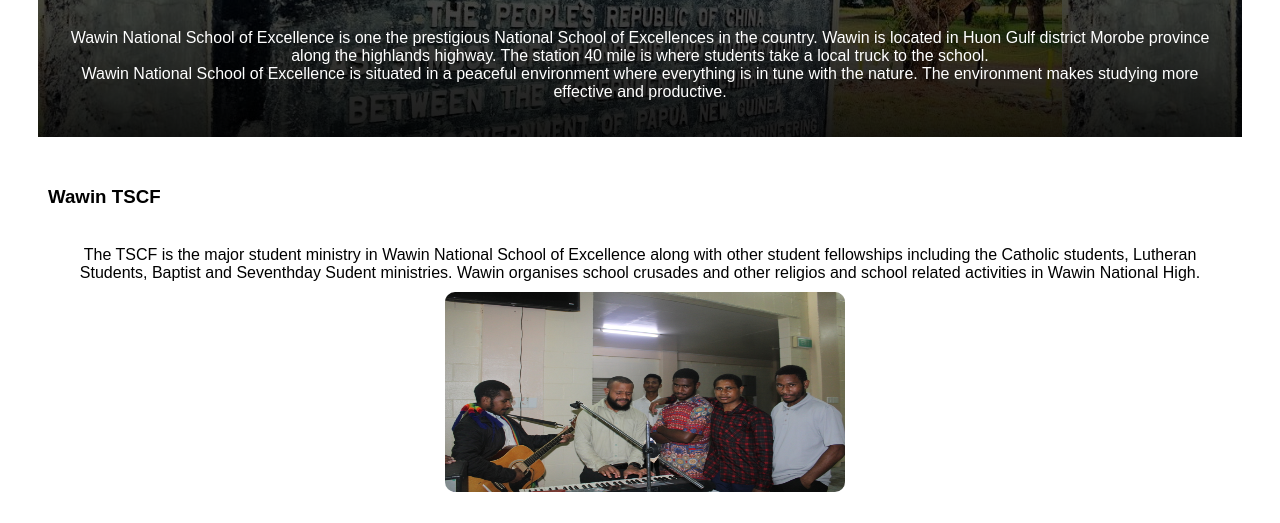
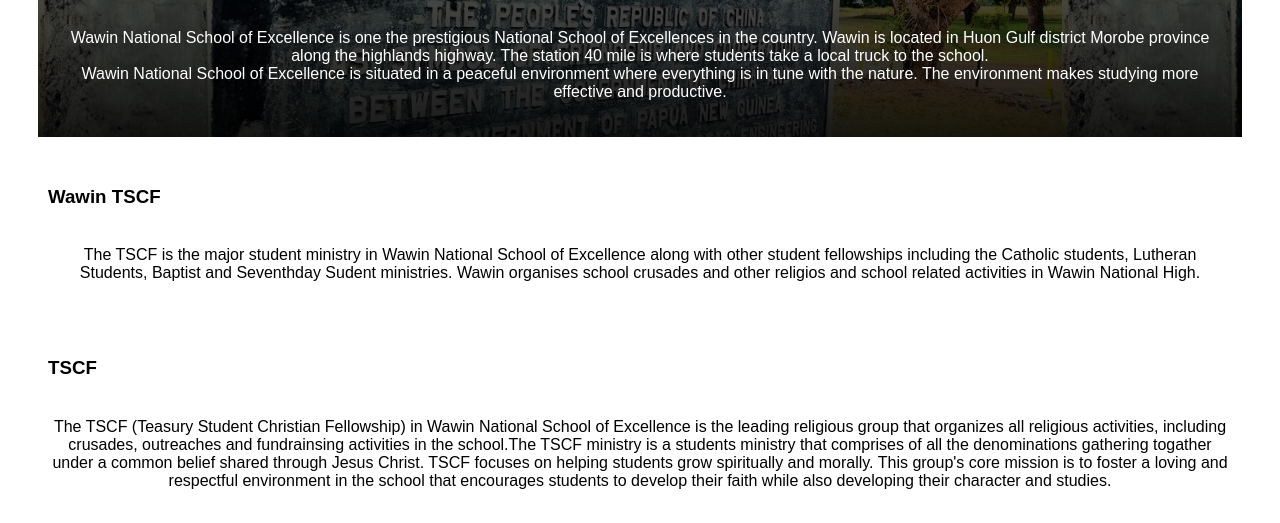
Before and after one commit to webbingpro/webbingpro.github.io-tscf, a plain HTML site: page TSCF/index.html in a window 1280 px wide. Shown: the part 212-735 px from the top of the page. Drawn offline with Linux system fonts and the light colour scheme.

Commit message:
index.html

```diff
--- a/TSCF/index.html
+++ b/TSCF/index.html
@@ -24,7 +24,6 @@
         <p>The TSCF is the major student ministry in Wawin National School of Excellence along with other student
             fellowships including the Catholic students, Lutheran Students, Baptist and Seventhday Sudent ministries.
             Wawin organises school crusades and other religios and school related activities in Wawin National High.<br>
-            <img src="9.JPG">
         </p>
     </div>
     <div>
```
